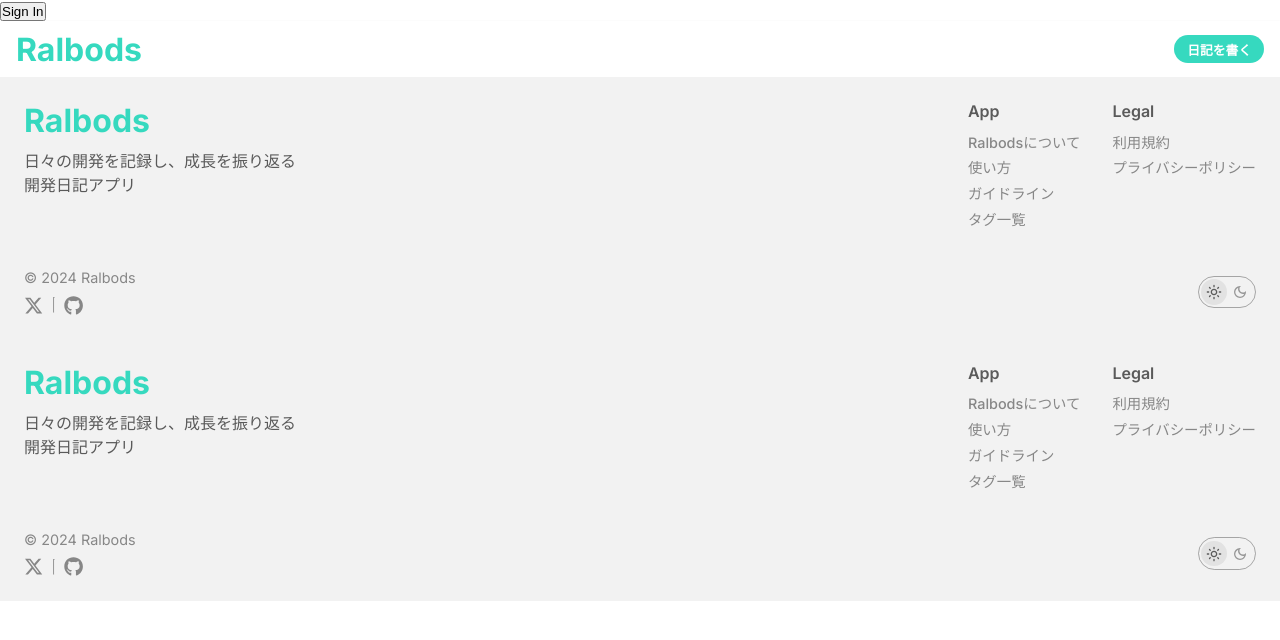
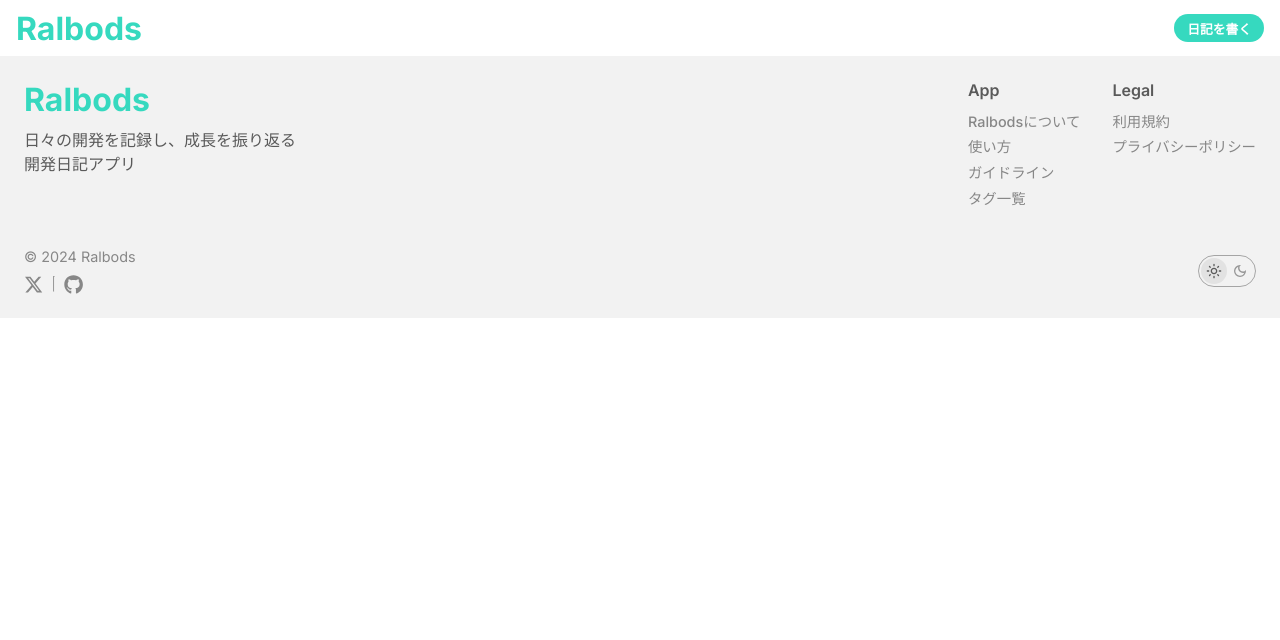
Before and after one commit to Ralbods-com/ralbods, a Next.js app: page / in a window 1280 px wide. Shown: the top 640 px of the page. Built offline with nearby package versions, Linux system fonts and the light colour scheme; no server answers.

Commit message:
fix: session

```diff
--- a/src/app/layout.tsx
+++ b/src/app/layout.tsx
@@ -1,11 +1,7 @@
 import type { Metadata } from 'next';
 import { Inter } from 'next/font/google';
 import './globals.scss';
-import Footer from '@/components/footer/Footer';
 import NextAuthProvider from '@/providers/NextAuth';
-import { getServerSession } from 'next-auth';
-import LoginBtn from '@/components/ui/button/login/LoginBtn';
-import { authOptions } from './api/auth/[...nextauth]/route';
 
 const inter = Inter({ subsets: ['latin'] });
 
@@ -19,13 +15,10 @@ export default async function RootLayout({
 }: {
   children: React.ReactNode;
 }) {
-  const session = await getServerSession(authOptions);
   return (
     <html lang='ja'>
       <body className={inter.className}>
-        <LoginBtn session={session} />
         <NextAuthProvider>{children}</NextAuthProvider>
-        <Footer />
       </body>
     </html>
   );
```
